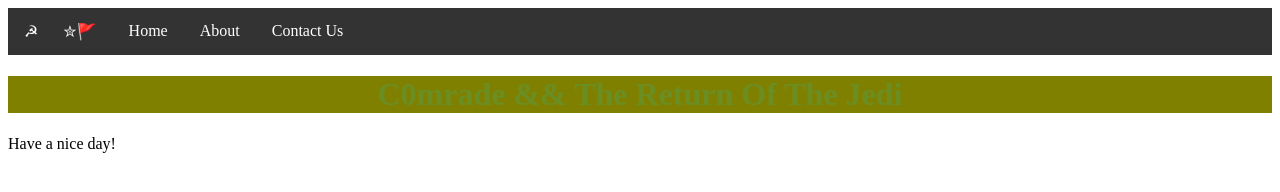
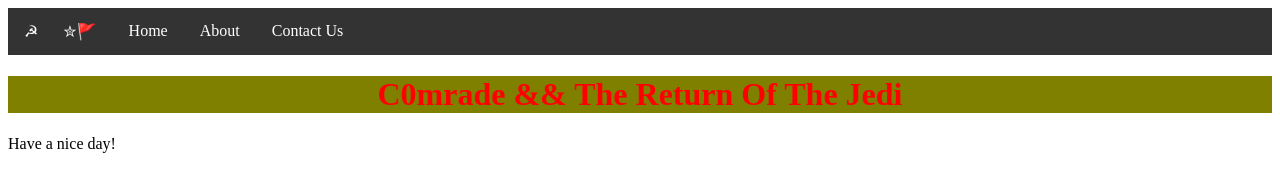
Before and after one commit to C0mradeReturnOfTheJedi/c0mradereturnofthejedi.github.io, a plain HTML site: page index.html in a window 1280 px wide. Drawn offline with Linux system fonts and the light colour scheme.

Commit message:
style h1 color red

```diff
--- a/styles.css
+++ b/styles.css
@@ -1,6 +1,6 @@
 h1 {
     background-color: olive;
-    color: olivedrab;
+    color: red;
     text-align: center;
 }
 ul {
```
